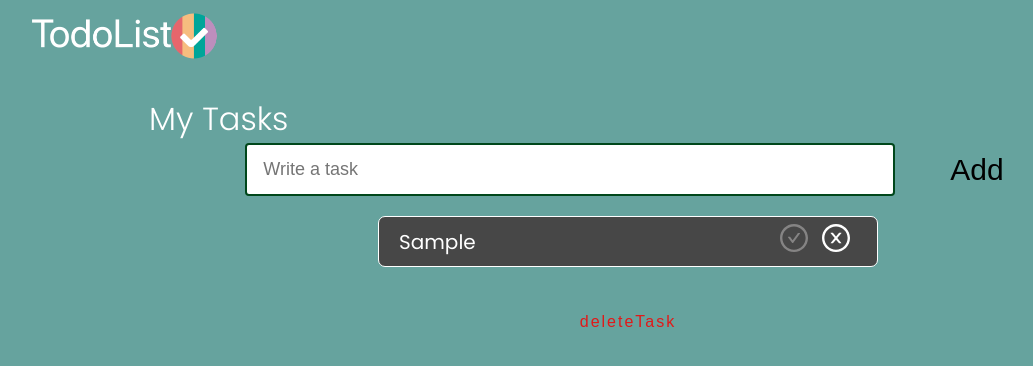
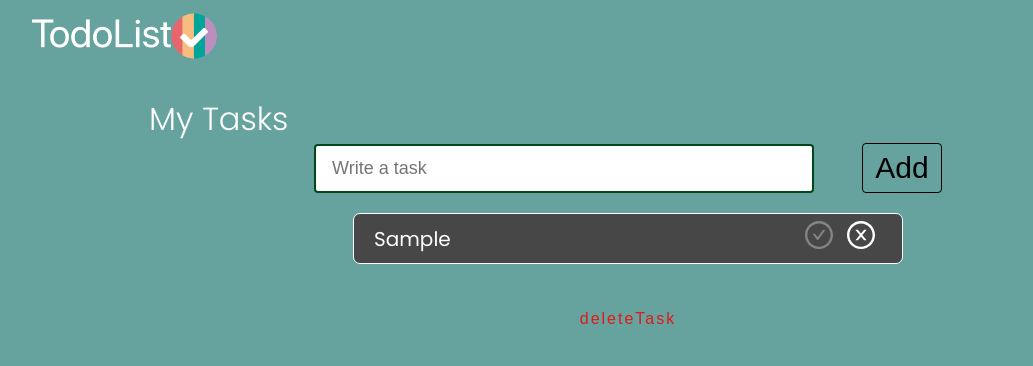
Before and after one commit to francociprian/TodoList, a React (Create React App) app: page / in a window 1280 px wide. Both pictures are taken after typing "Sample" into the empty fields and a click on the button "Add". Shown: the top 366 px of the page, without its empty margins (12-1045 px from the left). Built offline with nearby package versions, Linux system fonts and the light colour scheme.

Commit message:
CSS arreglos btnADD

```diff
--- a/src/hojas-de-estilo/Tarea.css
+++ b/src/hojas-de-estilo/Tarea.css
@@ -1,5 +1,5 @@
 .tarea-contenedor {
-  width: 500px;
+  width: 550px;
   min-height: 50px;
   margin: 5px 0;
   padding: 0 20px;
--- a/src/hojas-de-estilo/TareaFormulario.css
+++ b/src/hojas-de-estilo/TareaFormulario.css
@@ -11,10 +11,10 @@
 /* Campo de Texto */
 
 .tarea-input {
-  width: 650px;
+  width: 500px;
   font-size: 18px;
   background-color: white;
-  padding: 14px 32px 14px 16px;
+  padding: 12px 32px 12px 16px;
   border-radius: 4px;
   border: 2px solid #00471b;
   outline: none;
@@ -23,6 +23,7 @@
 /* Boton Agregar Tarea */
 
 .tarea-boton {
+  width: 80px;
   font-size: 30px;
   border-radius: 4px;
   cursor: pointer;
@@ -31,15 +32,15 @@
   background: none;
   color: black;
 
-  /* border: 2px solid black; */
+  border: 0.5px solid black;
   padding: 7px;
   transition: all 0.3s ease 0s;
 }
 .tarea-boton:hover{
   color: white;
   background-color: #bd8ebd;
-  border: 2px solid #bd8ebd;
-  padding: 7px 15px;
+  border: 1px solid #bd8ebd;
+  padding: 7px 10px;
 }
 
 @media (max-width: 576px) {
```
Also changed, not shown: src/imagenes/todoList-screenn.png (added), 1 other file (tests, documents, lock files or other folders).
